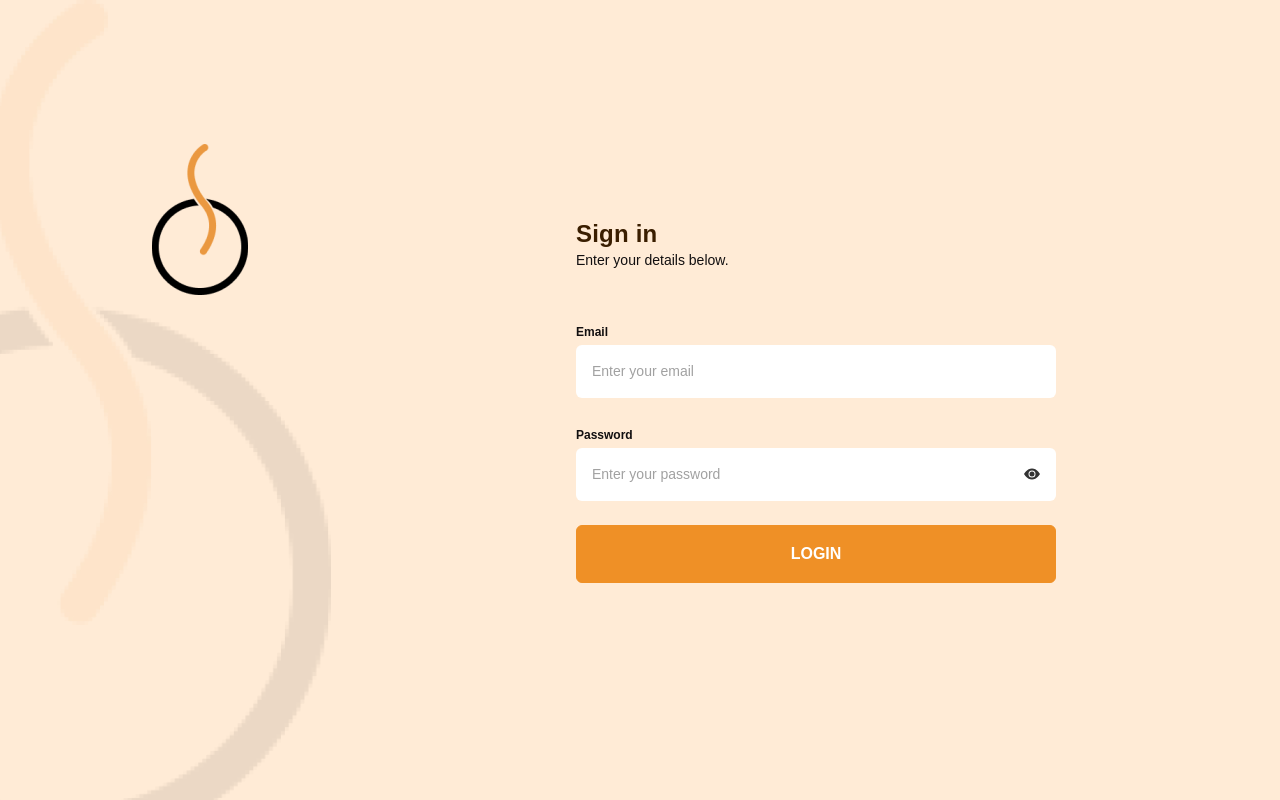
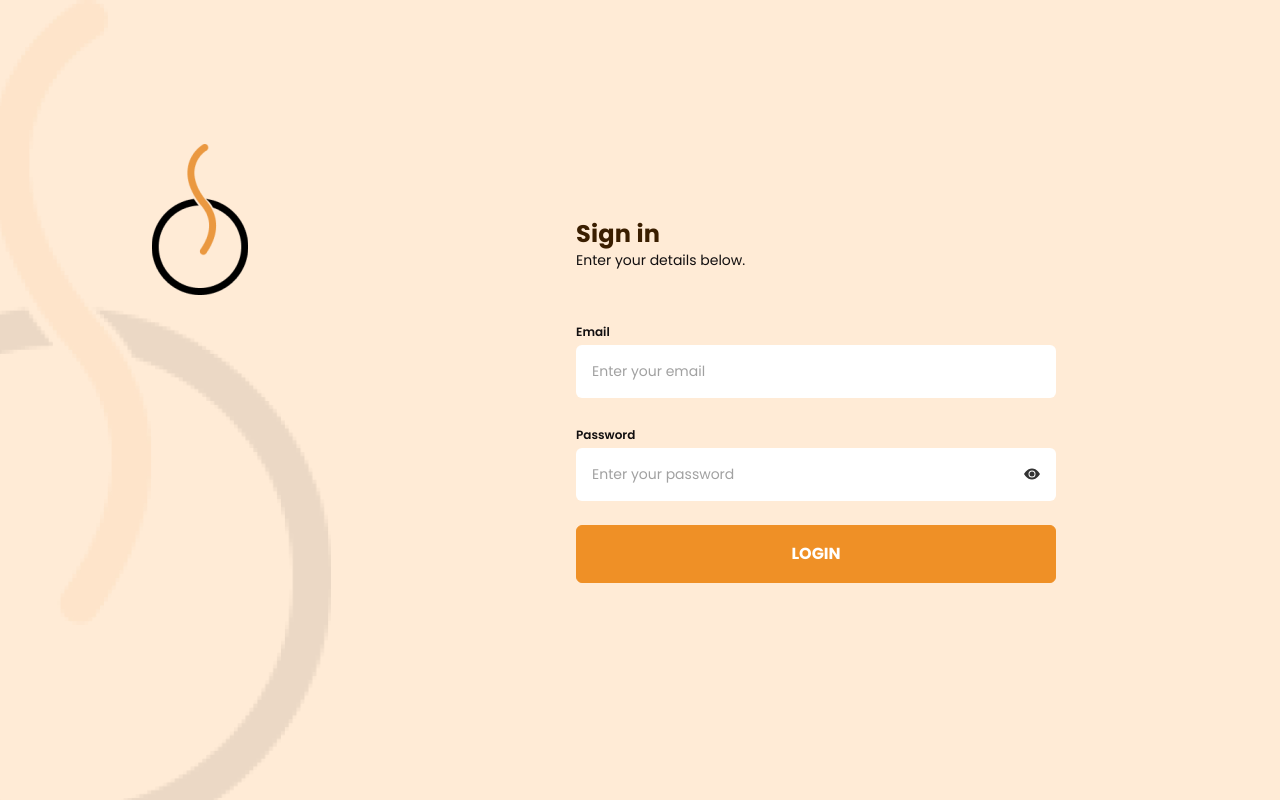
Before and after one commit to sangeetasg/curtainup, a React (Create React App) app: page / in a window 1280 px wide. Built offline with nearby package versions, Linux system fonts and the light colour scheme.

Commit message:
updated css files

```diff
--- a/src/assets/stylesheets/_bootstrap-components.scss
+++ b/src/assets/stylesheets/_bootstrap-components.scss
@@ -7,25 +7,25 @@
 @import "~bootstrap/scss/tables";
 @import "~bootstrap/scss/forms";
 @import "~bootstrap/scss/buttons";
-@import "~bootstrap/scss/transitions";
-@import "~bootstrap/scss/dropdown";
+// @import "~bootstrap/scss/transitions";
+// @import "~bootstrap/scss/dropdown";
 @import "~bootstrap/scss/button-group";
 @import "~bootstrap/scss/nav";
 @import "~bootstrap/scss/navbar";
 @import "~bootstrap/scss/card";
-@import "~bootstrap/scss/accordion";
-@import "~bootstrap/scss/breadcrumb";
-@import "~bootstrap/scss/pagination";
-@import "~bootstrap/scss/badge";
-@import "~bootstrap/scss/alert";
-@import "~bootstrap/scss/progress";
-@import "~bootstrap/scss/list-group";
-@import "~bootstrap/scss/close";
-@import "~bootstrap/scss/toasts";
-@import "~bootstrap/scss/modal";
-@import "~bootstrap/scss/tooltip";
-@import "~bootstrap/scss/popover";
-@import "~bootstrap/scss/carousel";
-@import "~bootstrap/scss/spinners";
-@import "~bootstrap/scss/offcanvas";
-@import "~bootstrap/scss/placeholders";
+// @import "~bootstrap/scss/accordion";
+// @import "~bootstrap/scss/breadcrumb";
+// @import "~bootstrap/scss/pagination";
+// @import "~bootstrap/scss/badge";
+// @import "~bootstrap/scss/alert";
+// @import "~bootstrap/scss/progress";
+// @import "~bootstrap/scss/list-group";
+// @import "~bootstrap/scss/close";
+// @import "~bootstrap/scss/toasts";
+// @import "~bootstrap/scss/modal";
+// @import "~bootstrap/scss/tooltip";
+// @import "~bootstrap/scss/popover";
+// @import "~bootstrap/scss/carousel";
+// @import "~bootstrap/scss/spinners";
+// @import "~bootstrap/scss/offcanvas";
+// @import "~bootstrap/scss/placeholders";
--- a/src/assets/stylesheets/main.scss
+++ b/src/assets/stylesheets/main.scss
@@ -2,6 +2,9 @@
 @import "./core";
 @import "~bootstrap/scss/utilities";
 @import "./utilities";
+
+//Font Family
+@import url('https://fonts.googleapis.com/css2?family=Poppins:wght@400;500;600;700&display=swap');
 
 // Layout & components
 @import "./bootstrap-components";
```
